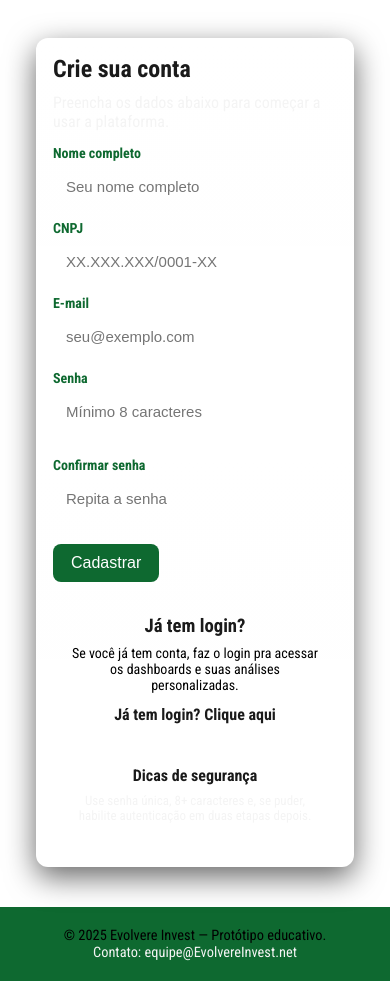
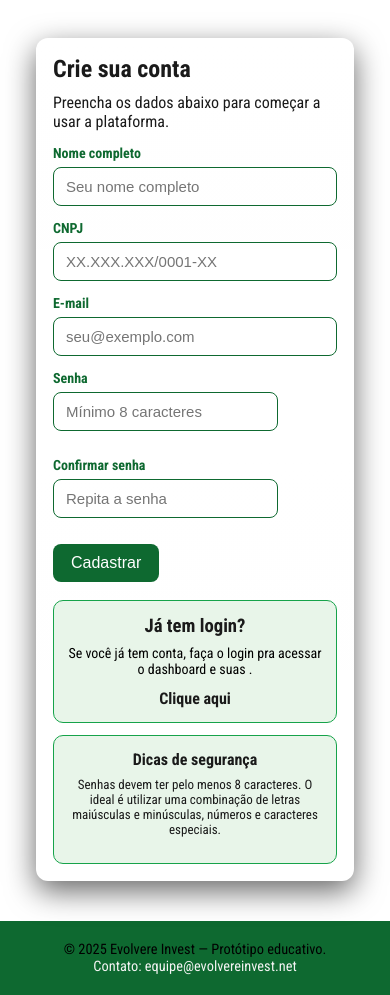
Before and after one commit to Sem-2-Grupo-PI-6/Front-Site-Projeto, a website: page public/cadastro.html in a window 390 px wide. Shown: the part 102-1097 px from the top of the page. Drawn offline with Linux system fonts and the light colour scheme.

Commit message:
style: arrumando textos e estilizando

```diff
--- a/public/cadastro.html
+++ b/public/cadastro.html
@@ -41,7 +41,7 @@
         <div class="auth-card">
           <div class="form-col">
             <h2 style="margin-bottom: 10px">Crie sua conta</h2>
-            <p style="color: var(--muted); margin-bottom: 14px">
+            <p style="color: var(--text); margin-bottom: 14px">
               Preencha os dados abaixo para começar a usar a plataforma.
             </p>
 
@@ -135,19 +135,18 @@
             <div class="meta-box">
               <h3 style="margin-bottom: 8px">Já tem login?</h3>
               <p style="color: black">
-                Se você já tem conta, faz o login pra acessar os dashboards e
-                suas análises personalizadas.
+                Se você já tem conta, faça o login pra acessar o dashboard e
+                suas .
               </p>
-              <a class="link-small" href="./login.html"
-                >Já tem login? Clique aqui</a
-              >
+              <a class="link-small" href="./login.html">Clique aqui</a>
             </div>
 
             <div class="meta-box">
               <h4 style="margin-bottom: 8px">Dicas de segurança</h4>
-              <p style="color: var(--muted); font-size: 13px">
-                Use senha única, 8+ caracteres e, se puder, habilite
-                autenticação em duas etapas depois.
+              <p style="color: var(--text); font-size: 13px">
+                Senhas devem ter pelo menos 8 caracteres. O ideal é utilizar uma
+                combinação de letras maiúsculas e minúsculas, números e
+                caracteres especiais.
               </p>
             </div>
           </aside>
@@ -158,7 +157,7 @@
     <footer class="site-footer" style="margin-top: 40px">
       <div class="container footer-inner">
         <p>&copy; 2025 Evolvere Invest — Protótipo educativo.</p>
-        <p style="color: var(--muted)">Contato: equipe@EvolvereInvest.net</p>
+        <p style="color: var(--muted)">Contato: equipe@evolvereinvest.net</p>
       </div>
     </footer>
   </body>
--- a/public/css/cadastro.css
+++ b/public/css/cadastro.css
@@ -12,15 +12,19 @@
   flex: 0 0 640px;
   display: flex;
   gap: 18px;
-      padding: 18px;
+  padding: 53.4px;
   border-radius: 12px;
-      background: linear-gradient(180deg, rgba(255,255,255,0.02), rgba(255,255,255,0.01));
-      box-shadow: 0 10px 30px rgba(0,0,0,0.6);
-      border: 1px solid rgba(255,255,255,0.02);
+  background: linear-gradient(
+    180deg,
+    rgba(255, 255, 255, 0.02),
+    rgba(255, 255, 255, 0.01)
+  );
+  box-shadow: 0 10px 30px rgba(0, 0, 0, 0.6);
+  border: 1px solid rgba(255, 255, 255, 0.02);
   align-items: stretch;
 }
 
-    p{
+p {
   color: black;
 }
 .form-col {
@@ -45,16 +49,16 @@
 input[type="password"] {
   padding: 10px 12px;
   border-radius: 8px;
-      border: 1px solid rgba(255,255,255,0.06);
-      background: rgba(255,255,255,0.02);
+  border: 1px solid var(--accent);
+  background: rgba(255, 255, 255, 0.02);
   color: var(--white);
   font-size: 15px;
   outline: none;
-      transition: box-shadow .12s, border-color .12s;
+  transition: box-shadow 0.12s, border-color 0.12s;
 }
 
 input:focus {
-      box-shadow: 0 6px 18px rgba(22,163,74,0.06);
+  box-shadow: 0 6px 18px rgba(22, 163, 74, 0.06);
   border-color: var(--accent);
 }
 
@@ -63,7 +67,9 @@
   gap: 12px;
 }
 
-    .half { flex: 1; }
+.half {
+  flex: 1;
+}
 
 .error {
   color: #ff6b81;
@@ -74,18 +80,18 @@
 
 .meta-col {
   width: 260px;
-      display:flex;
-      flex-direction:column;
-      justify-content:center;
-      gap:12px;
+  display: flex;
+  flex-direction: column;
+  justify-content: center;
+  gap: 12px;
 }
 
 .meta-box {
-      background: var(--panel);
+  background: var(--accent-vitor);
   padding: 14px;
   border-radius: 10px;
   text-align: center;
-      border: 1px solid rgba(255,255,255,0.03);
+  border: 1px solid var(--accent-light);
 }
 
 .btn-primary {
@@ -100,21 +106,40 @@
   transition: background-color 0.2s ease;
 }
 
-
-
-    .meta-box p { color: var(--muted); font-size: 14px; margin-bottom: 12px; }
-
-    .link-small { color: var(--accent-2); text-decoration: none; font-weight:700 }
-
-    .toggle-pass { cursor: pointer; font-size: 13px; color: var(--muted); margin-left: 8px; }
-
-    @media(max-width: 880px) {
-      .auth-wrapper { flex-direction: column; padding: 0 16px; }
-      .auth-card { flex-direction: column; width: 100%; }
-      .meta-col { width: 100%; }
+.meta-box p {
+  color: var(--muted);
+  font-size: 14px;
+  margin-bottom: 12px;
 }
 
-@media(max-width: 600px) {
+.link-small {
+  color: var(--accent-2);
+  text-decoration: none;
+  font-weight: 700;
+}
+
+.toggle-pass {
+  cursor: pointer;
+  font-size: 13px;
+  color: var(--muted);
+  margin-left: 8px;
+}
+
+@media (max-width: 880px) {
+  .auth-wrapper {
+    flex-direction: column;
+    padding: 0 16px;
+  }
+  .auth-card {
+    flex-direction: column;
+    width: 100%;
+  }
+  .meta-col {
+    width: 100%;
+  }
+}
+
+@media (max-width: 600px) {
   .row {
     flex-direction: column;
     gap: 12px;
--- a/public/css/login.css
+++ b/public/css/login.css
@@ -14,7 +14,11 @@
   gap: 18px;
   padding: 18px;
   border-radius: 12px;
-        background: linear-gradient(180deg, rgba(255, 255, 255, 0.02), rgba(255, 255, 255, 0.01));
+  background: linear-gradient(
+    180deg,
+    rgba(255, 255, 255, 0.02),
+    rgba(255, 255, 255, 0.01)
+  );
   box-shadow: 0 10px 30px rgba(0, 0, 0, 0.6);
   border: 1px solid rgba(255, 255, 255, 0.02);
   align-items: stretch;
@@ -27,8 +31,7 @@
 .form-group {
   margin-bottom: 14px;
   display: flex;
-        flex-direction:
-            column;
+  flex-direction: column;
 }
 
 label {
@@ -41,12 +44,12 @@
 input {
   padding: 10px 12px;
   border-radius: 8px;
-        border: 1px solid rgba(255, 255, 255, 0.06);
+  border: 1px solid var(--text);
   background: rgba(255, 255, 255, 0.02);
   color: var(--white);
   font-size: 15px;
   outline: none;
-        transition: box-shadow .12s, border-color .12s;
+  transition: box-shadow 0.12s, border-color 0.12s;
 }
 
 input:focus {
@@ -97,10 +100,9 @@
   margin-left: 8px;
 }
 
-    .final{
+.final {
   width: 100%;
   height: 100%;
-
 }
 
 .btn-primary {
@@ -127,7 +129,7 @@
   transition: background-color 0.2s ease;
 }
 
-    @media(max-width: 880px) {
+@media (max-width: 880px) {
   .auth-wrapper {
     flex-direction: column;
     padding: 0 16px;
--- a/public/css/styles.css
+++ b/public/css/styles.css
@@ -2,6 +2,7 @@
   --bg: #ffffff;
   --text: #1a1a1a;
   --accent: #0e6930;
+  --accent-vitor: #e8f5e9;
   --accent-light: #16a34a;
   --muted: #f4f4f4;
   --border: #dcdcdc;
@@ -174,10 +175,6 @@ header.site-header {
   min-width: 280px;
 }
 
-li {
-  list-style-type: none;
-}
-
 .note {
   background-color: #e8f5e9;
   padding: 10px;
```
Also changed, not shown: public/login.html (+2 -2 lines), 1 other file. Lines whose indentation alone changed are shown as unchanged.
